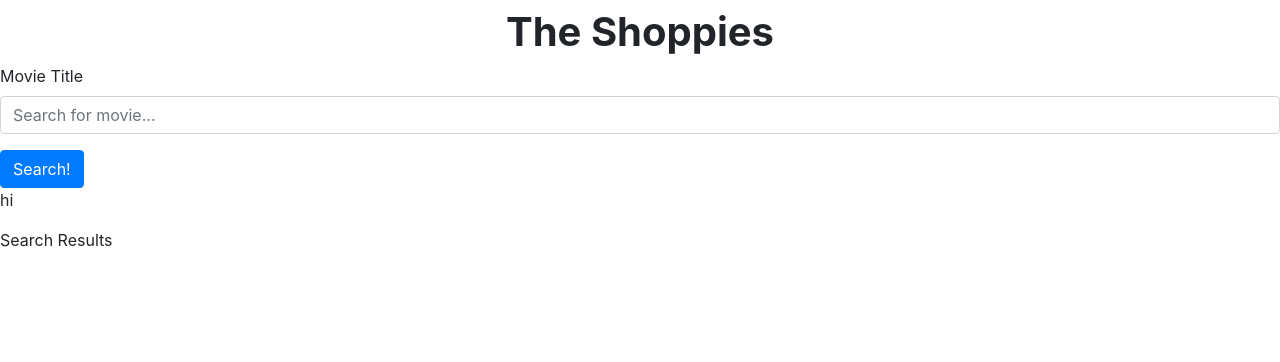
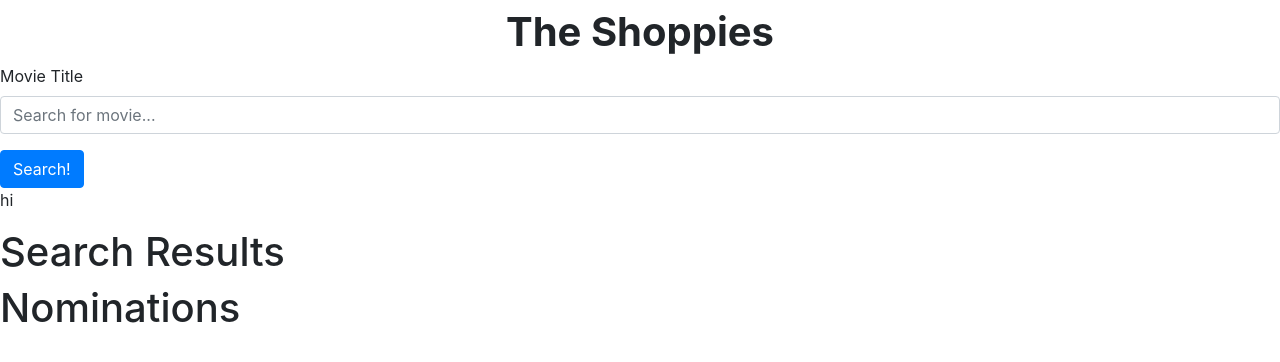
Before and after one commit to sydnieec/sydniechau_shoppies, a React (Create React App) app: page / in a window 1280 px wide. Shown: the top 362 px of the page. Built offline with nearby package versions, Linux system fonts and the light colour scheme.

Commit message:
added nominations section

```diff
--- a/src/App.js
+++ b/src/App.js
@@ -3,6 +3,7 @@ import Form from "react-bootstrap/Form";
 import Button from "react-bootstrap/Button";
 import SearchedMovies from "./movies";
 import axios from "axios";
+import Nominations from "./nominations";
 
 //component in charge of handling new items being added to the cart
 class App extends Component {
@@ -49,6 +50,17 @@ class App extends Component {
     this.setState({ searchField: event.target.value });
   };
 
+  onNominate = (movie, year, id) => {
+    this.state.nominationsList.push({
+      id: id,
+      name: movie,
+      year: year,
+    });
+    this.setState({
+      nominationsList: this.state.nominationsList,
+    });
+  };
+
   render() {
     return (
       // form to add item
@@ -74,8 +86,11 @@ class App extends Component {
           </Button>
           <p>{this.state.yo}</p>
         </Form>
-        <SearchedMovies searchedMovieList={this.state.searchedMovieList} />
-        {/* <Nominations nominationsList={this.state.nominationsList} /> */}
+        <SearchedMovies
+          onNominate={this.onNominate}
+          searchedMovieList={this.state.searchedMovieList}
+        />
+        <Nominations nominationsList={this.state.nominationsList} />
       </React.Fragment>
     );
   }
--- a/src/mainpage.jsx
+++ b/src/mainpage.jsx
@@ -19,7 +19,6 @@ class MainPage extends Component {
           <Form.Control type="" placeholder="Search for movie..." />
           <Form.Text className="text-muted"></Form.Text>
         </Form.Group>
-
         <Button variant="primary" type="submit">
           Search
         </Button>
--- a/src/movies.jsx
+++ b/src/movies.jsx
@@ -6,11 +6,11 @@ class SearchedMovies extends Component {
   render() {
     return (
       <div>
-        <p>Search Results</p>
+        <h1>Search Results</h1>
         {this.props.searchedMovieList.map((searchedMovie) => (
           <SearchedMovie
             key={searchedMovie.id}
-            // onNominate={this.props.onNominate}
+            onNominate={this.props.onNominate}
             searchedMovie={searchedMovie}
           />
         ))}
@@ -28,16 +28,23 @@ class SearchedMovie extends Component {
       <div class="d-flex justify-content-between">
         <div>
           <span style={{ fontsize: 30 }}>
-            {this.props.searchedMovie.name} , {this.props.searchedMovie.year}
+            {this.props.searchedMovie.name} , {this.props.searchedMovie.year},{" "}
+            {this.props.searchedMovie.id}
           </span>
         </div>
         <div>
-          {/* <button
-            onClick={() => this.props.onClaim(this.props.searchedMovie.id)}
+          <button
+            onClick={() =>
+              this.props.onNominate(
+                this.props.searchedMovie.name,
+                this.props.searchedMovie.year,
+                this.props.searchedMovie.id
+              )
+            }
             className="btn btn-success btn-sm m-2"
           >
-            Approve Claim
-          </button> */}
+            Nominate
+          </button>
           {/* <button
             onClick={() => this.props.onDelete(this.props.searchedMovie.year)}
             className="btn btn-danger btn-sm m-2"
--- a/src/nominations.jsx
+++ b/src/nominations.jsx
@@ -0,0 +1,51 @@
+import React, { Component } from "react";
+import Badge from "react-bootstrap/Badge";
+
+//class to map the claims
+class NominatedMoives extends Component {
+  render() {
+    return (
+      <div>
+        <h1>Nominations</h1>
+        {this.props.nominationsList.map((nominatedMovie) => (
+          <NominatedMovie
+            key={nominatedMovie.id}
+            // onNominate={this.props.onNominate}
+            nominatedMovie={nominatedMovie}
+          />
+        ))}
+      </div>
+    );
+  }
+}
+
+export default NominatedMoives;
+
+//class for what an indivdual claim would look like
+class NominatedMovie extends Component {
+  render() {
+    return (
+      <div class="d-flex justify-content-between">
+        <div>
+          <span style={{ fontsize: 30 }}>
+            {this.props.nominatedMovie.name} , {this.props.nominatedMovie.year}
+          </span>
+        </div>
+        <div>
+          {/* <button
+            onClick={() => this.props.onClaim(this.props.searchedMovie.id)}
+            className="btn btn-success btn-sm m-2"
+          >
+            Approve Claim
+          </button> */}
+          {/* <button
+            onClick={() => this.props.onDelete(this.props.searchedMovie.year)}
+            className="btn btn-danger btn-sm m-2"
+          >
+            Delete Claim
+          </button> */}
+        </div>
+      </div>
+    );
+  }
+}
```
Also changed, not shown: 1 other file (tests, documents, lock files or other folders).
